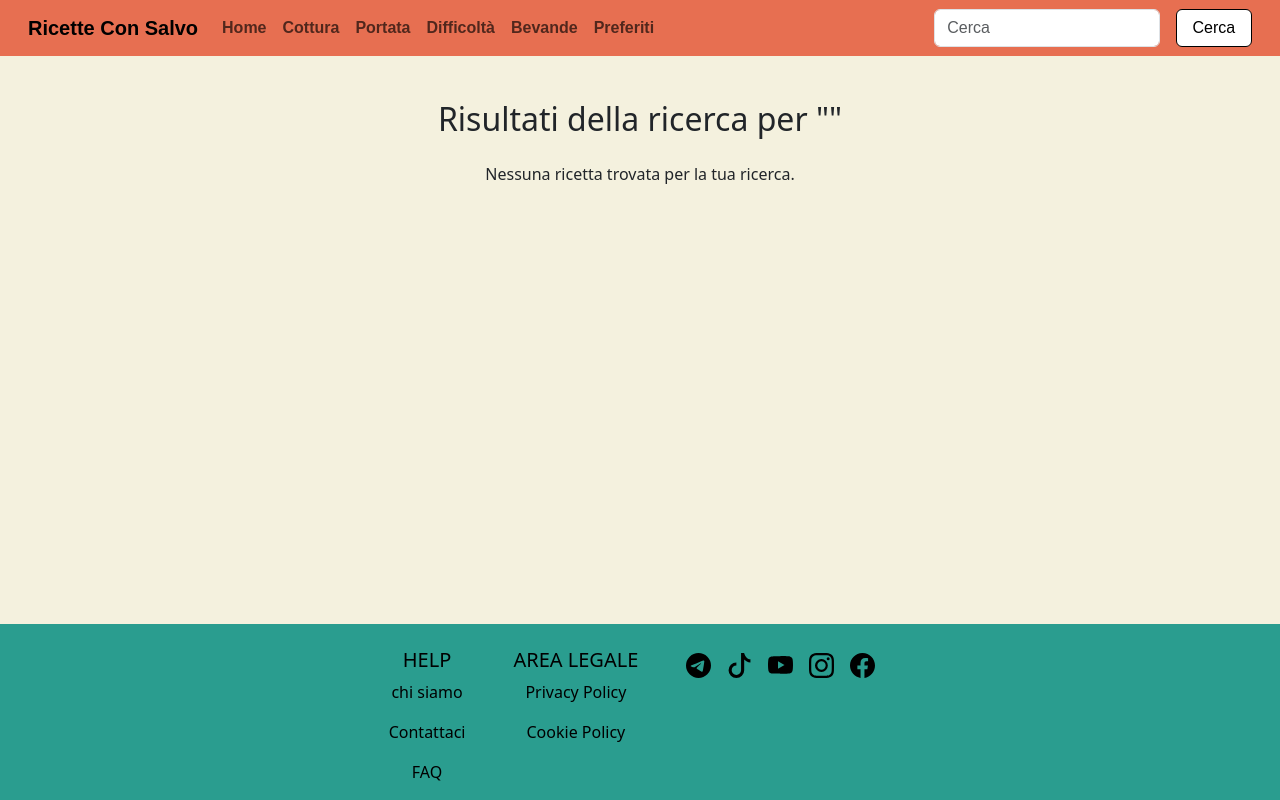
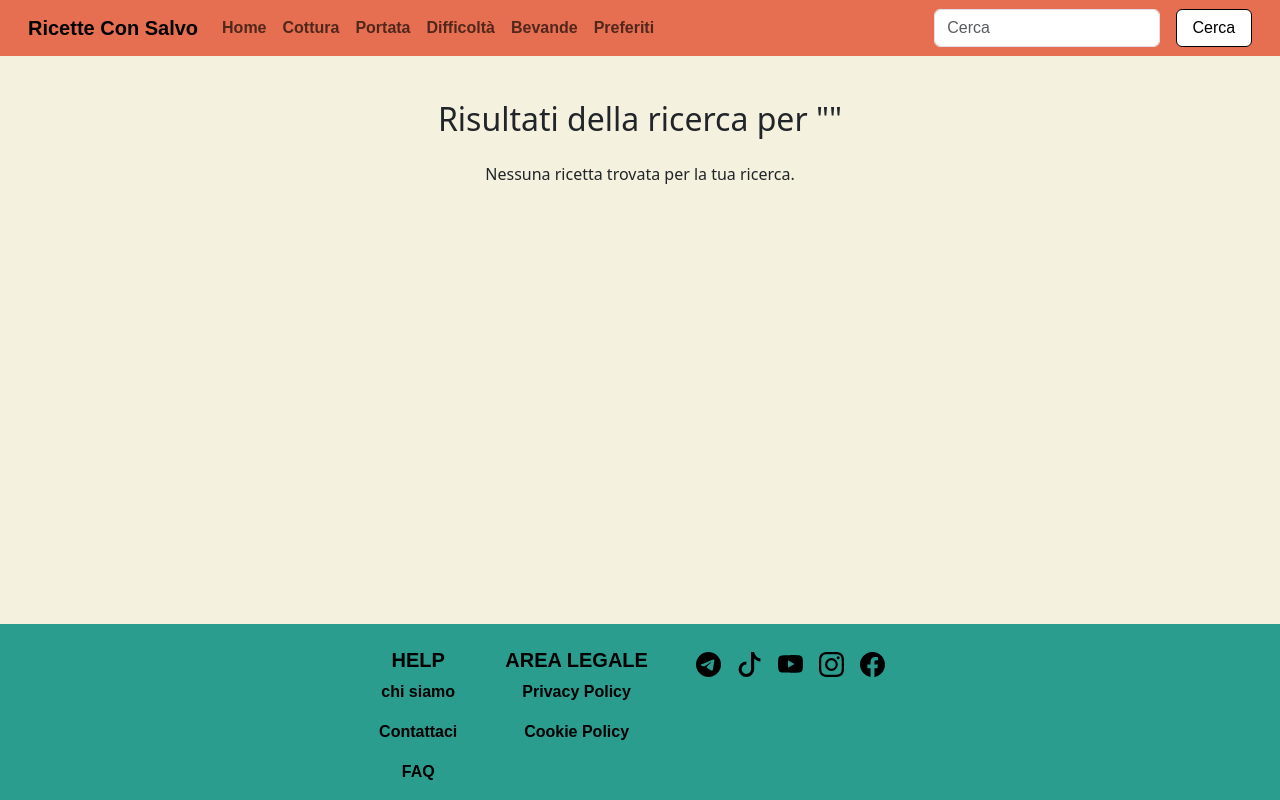
Before and after one commit to Salvatore-12/my-recipe-frontend, a React (Create React App) app: page /risultati-perNome in a window 1280 px wide. Built offline with nearby package versions, Linux system fonts and the light colour scheme.

Commit message:
dato una classname al Nav del fotter e sul sul css sistemato il testo

```diff
--- a/src/App.css
+++ b/src/App.css
@@ -33,6 +33,15 @@ html, body {
   text-align: center;
   width: 100%;
 }
+.FooterNav{
+font-family: Arial, Helvetica, sans-serif;
+font-weight: 600;
+}
+.FooterNav h5{
+  font-family: Arial, Helvetica, sans-serif;
+  font-weight: 700;
+  }
+
 
 body{
   background-color: #f4f1de;
--- a/src/components/Footer.jsx
+++ b/src/components/Footer.jsx
@@ -4,7 +4,7 @@ import { Facebook, Instagram,Telegram,Tiktok,Youtube } from "react-bootstrap-ico
 const Footer = () => {
     return(
     <Container fluid className="FooterContainer">
-    <Nav>
+    <Nav className="FooterNav">
     <div className="d-flex flex-row mt-4">
         <span className="d-flex flex-column mr-4">
         <h5>HELP</h5>
```
